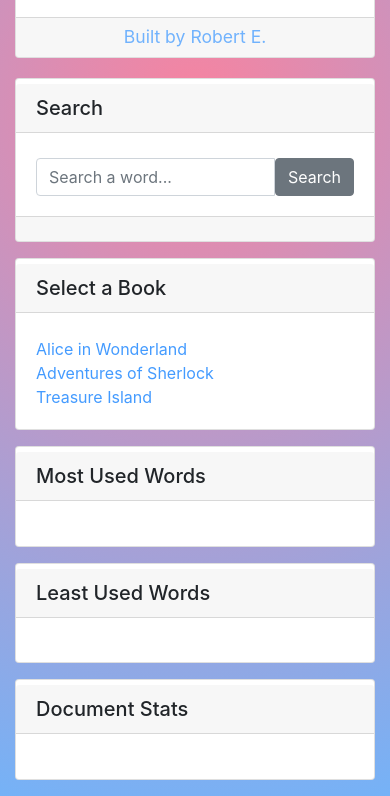
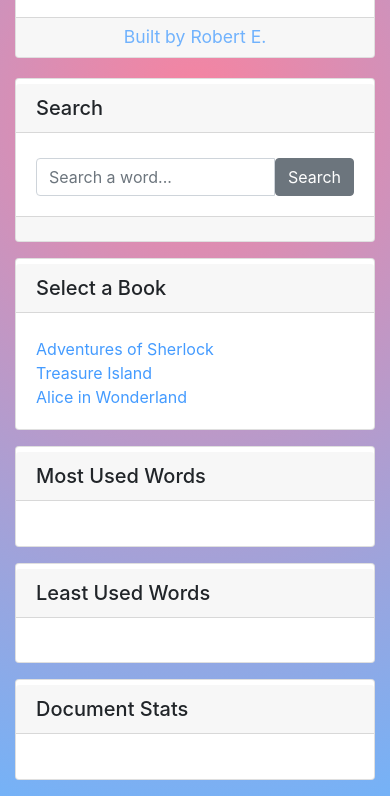
Before and after one commit to RobertTk1/Exploore, a plain HTML site: page index.html in a window 390 px wide. Shown: the part 589-1385 px from the top of the page. Drawn offline with nearby package versions, Linux system fonts and the light colour scheme.

Commit message:
added icons for tab and mobile

```diff
--- a/index.html
+++ b/index.html
@@ -6,6 +6,12 @@
     <!-- Required meta tags -->
     <meta charset="utf-8">
     <meta name="viewport" content="width=device-width, initial-scale=1, shrink-to-fit=no">
+
+    <!--Icons-->
+    <link rel="apple-touch-icon" sizes="180x180" href="/apple-touch-icon.png">
+    <link rel="icon" type="image/png" sizes="32x32" href="/favicon-32x32.png">
+    <link rel="icon" type="image/png" sizes="16x16" href="/favicon-16x16.png">
+    <link rel="manifest" href="/site.webmanifest">
 
     <link rel="stylesheet" href="style.css">
     <script src="/StringSearch.js"></script>
@@ -57,11 +63,9 @@
                         <div class="row">
                             <div class="col-md-12">
                                 <ul class="list-unstyled mb-0 Books">
-                                    <li><a href="#"
-                                            onclick="loadBook('AliceInWonderland.txt','Alice in Wonderland')">Alice in
-                                            Wonderland</a></li>
                                     <li><a href="#" onclick="loadBook('Adventuresofsherlock.txt','Adventures of Sherlock')">Adventures of Sherlock</a></li>
                                     <li><a href="#" onclick="loadBook('TreasureIsland.txt','Treasure Island')">Treasure Island</a></li>
+                                    <li><a href="#" onclick="loadBook('AliceInWonderland.txt','Alice in Wonderland')">Alice in Wonderland</a></li>
                                 </ul>
                             </div>
                         </div>
```
Also changed, not shown: android-chrome-192x192.png (added), android-chrome-512x512.png (added), apple-touch-icon.png (added), favicon-16x16.png (added), favicon-32x32.png (added), favicon.ico (added), site.webmanifest (added).
